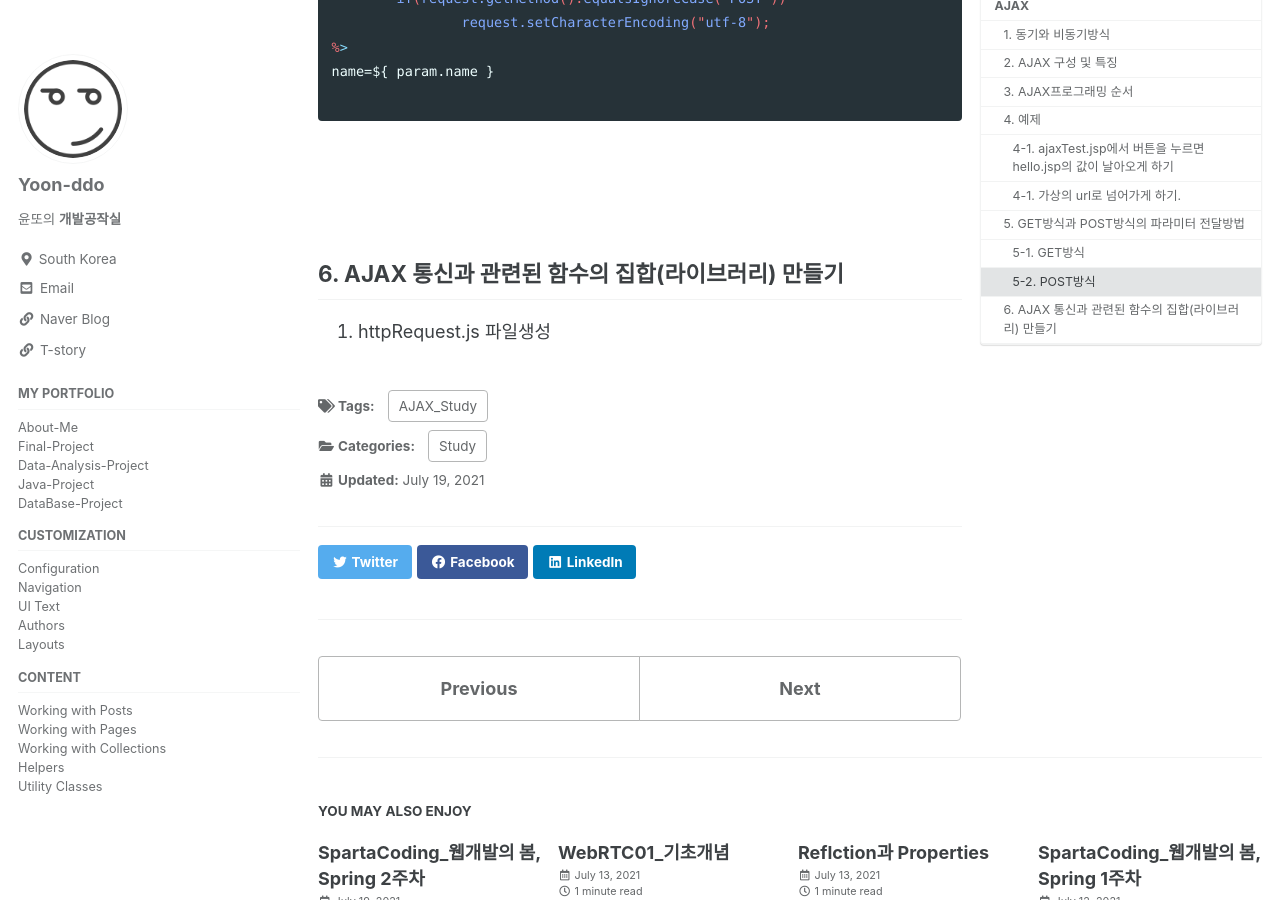
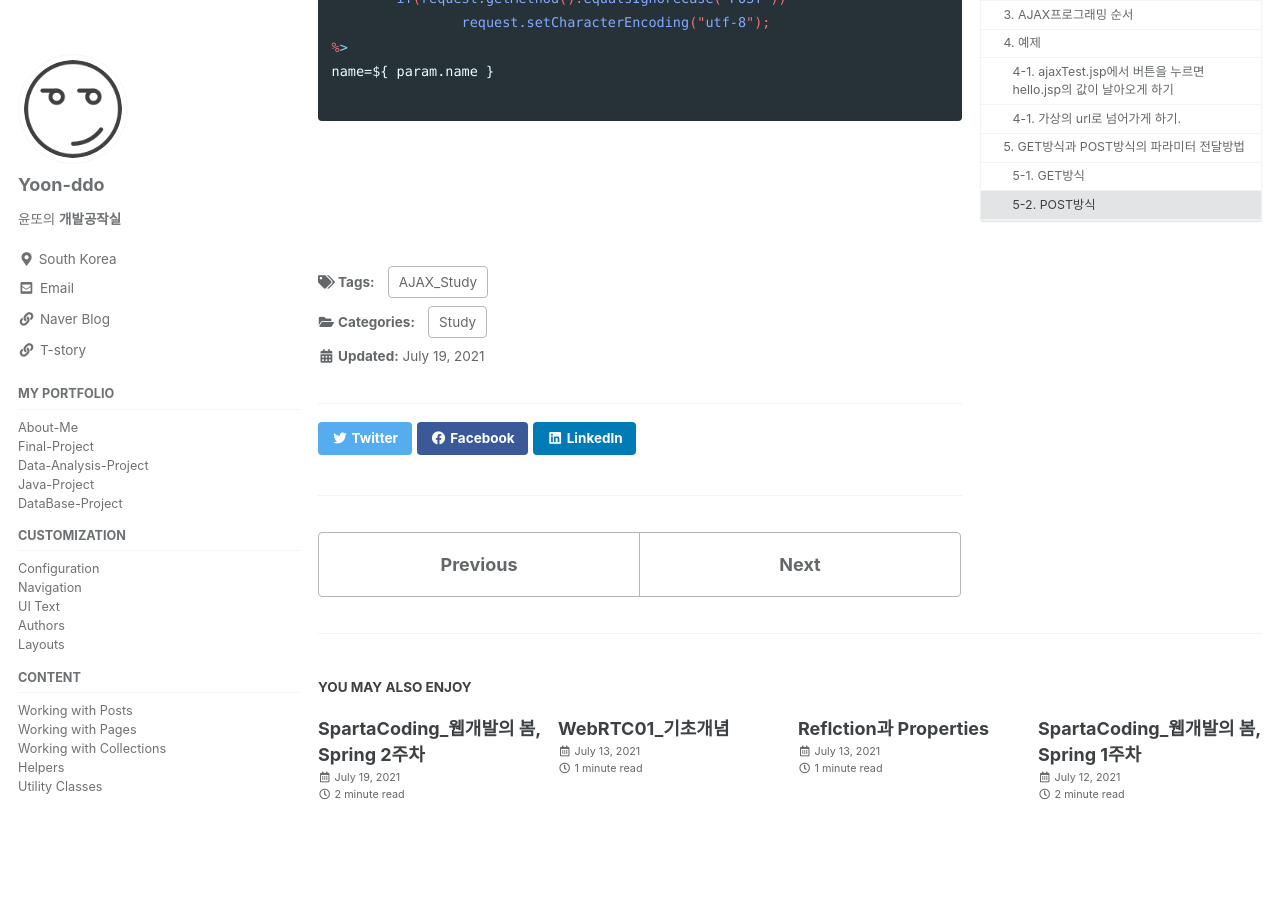
Before and after one commit to Yoon-ddo/Yoon-ddo.github.io, a Jekyll site: the page built from _posts/2021-07-19-AJAX.md, in a window 1280 px wide and 900 px high, scrolled down 11543 px. Built offline with Jekyll 4.4.1, drawn with Linux system fonts in a browser that asks for light colours; cached includes are drawn as plain includes.

Commit message:
Update 2021-07-19-AJAX.md

```diff
--- a/_posts/2021-07-19-AJAX.md
+++ b/_posts/2021-07-19-AJAX.md
@@ -448,6 +448,3 @@ name=${ param.name }
 ~~~
 
 <br><br><br>
-
-## 6. AJAX 통신과 관련된 함수의 집합(라이브러리) 만들기
-1. httpRequest.js 파일생성
```
